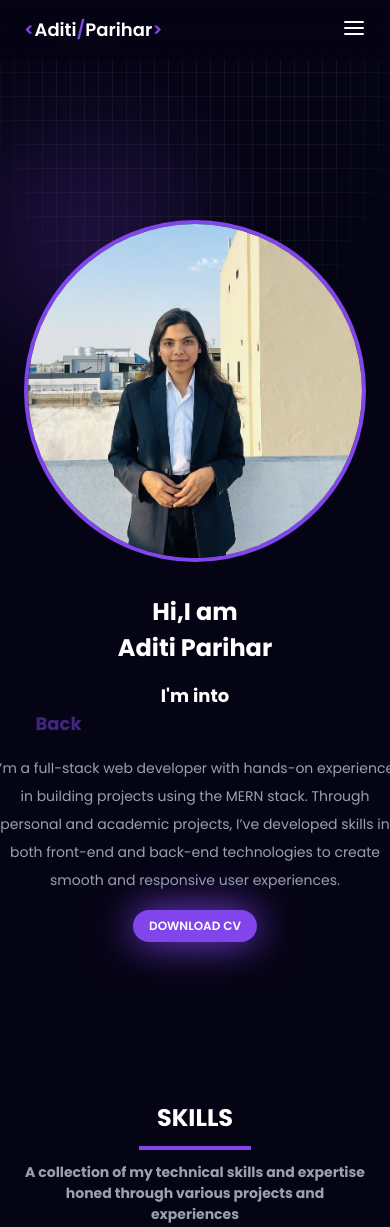
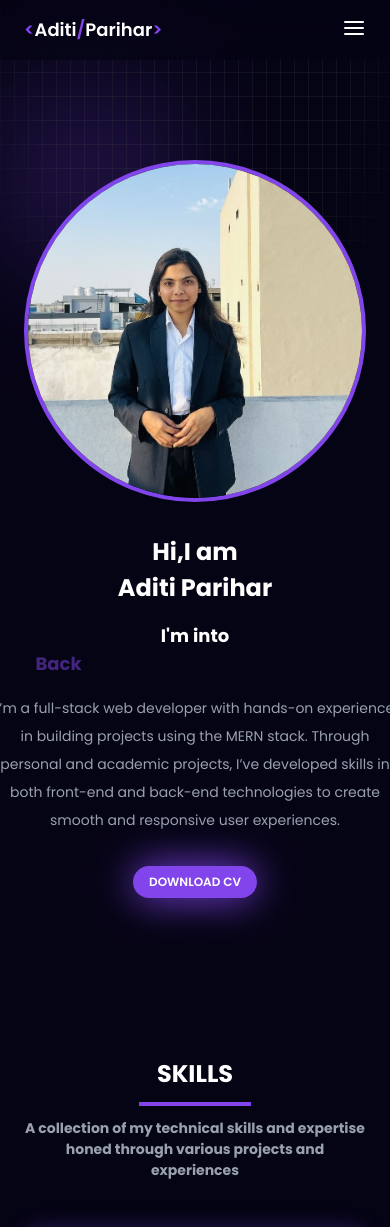
Before and after one commit to aditi1717/aditiparihar-portfolio, a React (Vite) app: page / in a window 390 px wide. Shown: the top 1227 px of the page. Built offline with nearby package versions, Linux system fonts and the light colour scheme.

Commit message:
decrease margin top of about section

```diff
--- a/src/components/About.jsx
+++ b/src/components/About.jsx
@@ -8,7 +8,7 @@ import Tilt from "react-parallax-tilt";
 
 export default function About() {
   return (
-    <section className="relative mt-40 flex max-w-[900px] px-6 mx-auto  flex-col items-center gap-8 md:flex-row md:gap-4">
+    <section className="relative mt-25 sm:mt-40 flex max-w-[900px] px-6 mx-auto  flex-col items-center gap-8 md:flex-row md:gap-4">
        {/* for bulb like effect */}
 			<div
 				className=" absolute top-4 bg-transparent left-22 lg:left-14 rounded-full"
@@ -60,7 +60,7 @@ export default function About() {
           create smooth and responsive user experiences.
         </p>
         <div
-          className="md:mt-6 xs:text-[14px] inline-block rounded-full bg-[#8245ec] px-4 py-2 text-center text-xs font-semibold md:text-base"
+          className="mt-4 md:mt-6 xs:text-[14px] inline-block rounded-full bg-[#8245ec] px-4 py-2 text-center text-xs font-semibold md:text-base"
           style={{ boxShadow: " 0px 0px 40px 0px rgb(130, 69, 236)" }}
         >
           <a className="text-white" href="#">
```
